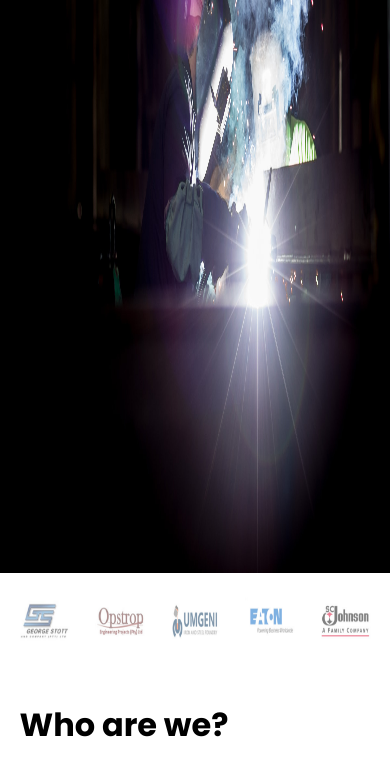
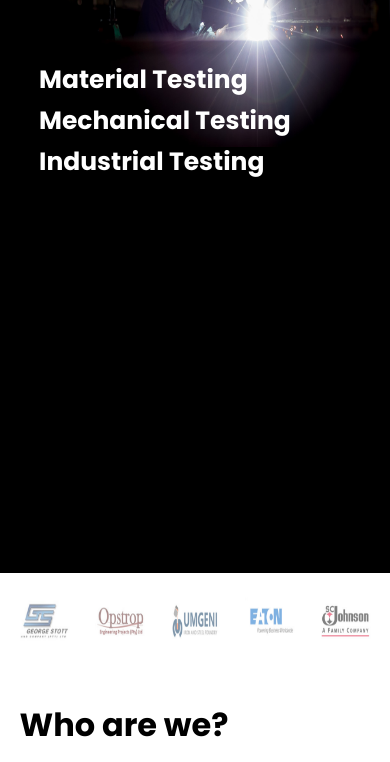
Before and after one commit to NeoMatlala/Uphawu, a plain HTML site: page index.html in a window 390 px wide. Shown: the part 271-1033 px from the top of the page. Drawn offline with nearby package versions, Linux system fonts and the light colour scheme.

Commit message:
mobile responsiveness

```diff
--- a/style.css
+++ b/style.css
@@ -661,6 +661,7 @@ h2 {
   }
 }
 
+/* phones*/
 @media all and (max-width: 576px) {
   header {
     position: fixed;
@@ -711,20 +712,30 @@ h2 {
 
   .hero-text {
     line-height: 1;
-    top: 15%;
+    top: 40%;
   }
 
   .hero-text1,
   .hero-text2,
   .hero-text3 {
-    font-size: 30px;
+    font-size: 25px;
+  }
+
+  .hero {
+    background-color: #000;
+  }
+
+  .hero-img img {
+    width: 100%;
+    height: 40vh;
+    margin-top: 5rem;
   }
 
   .hero-btn {
     background-color: #ce1212;
     color: #fff;
     padding: 0.8rem 1.5rem;
-    top: 32%;
+    top: 60%;
   }
 
   .clients {
```
